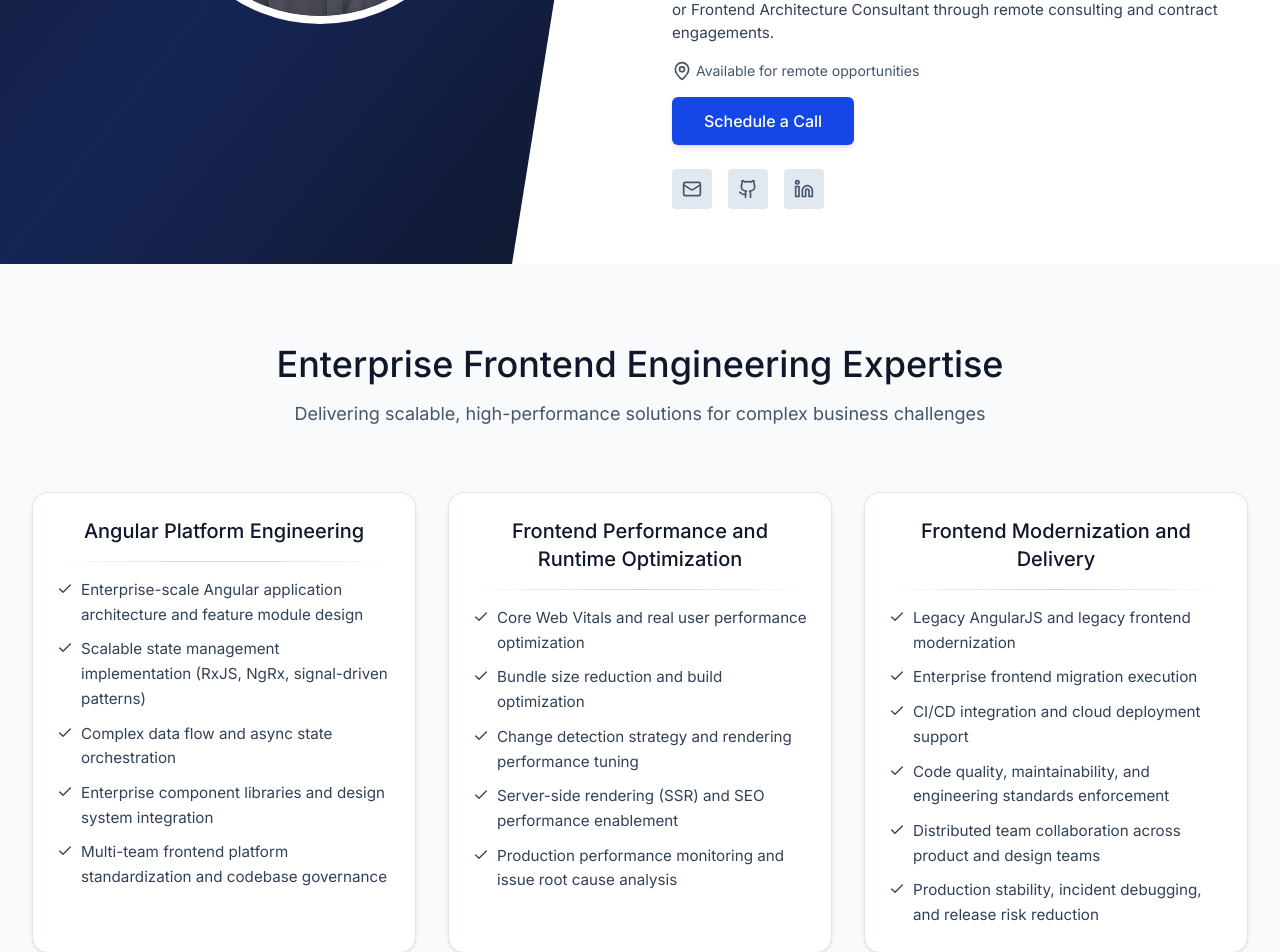
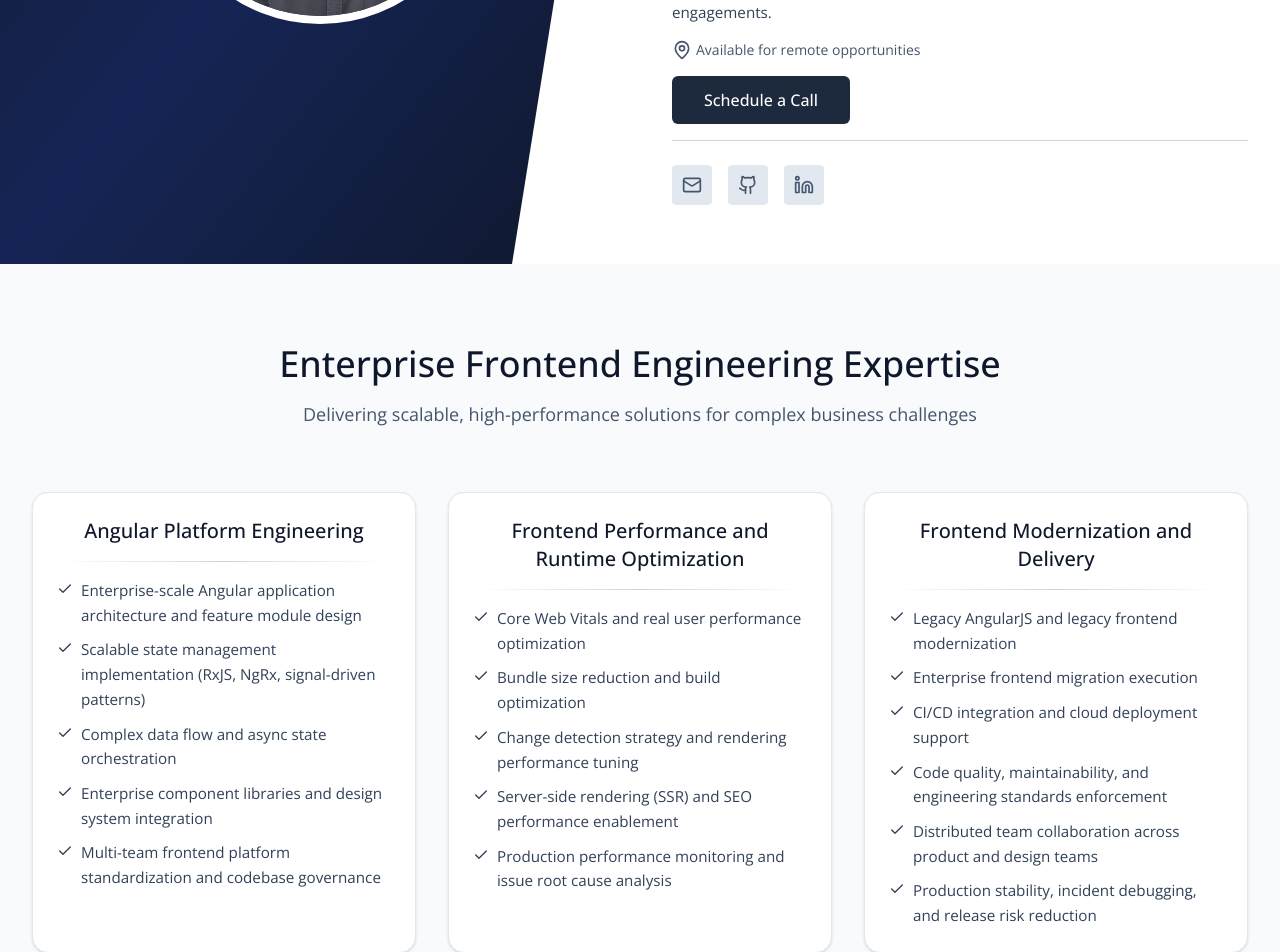
Before and after one commit to chaurasiyaumesh9/mercurion-consulting, a Next.js app: page / in a window 1280 px wide. Shown: the part 600-1552 px from the top of the page. Built offline with nearby package versions, Linux system fonts and the light colour scheme.

Commit message:
font and button color added

```diff
--- a/app/components/sections/ConsultingServices.tsx
+++ b/app/components/sections/ConsultingServices.tsx
@@ -71,7 +71,7 @@ export function ConsultingServices() {
                     <Link
                       href={service.href}
                       aria-label={service.ariaLabel}
-                      className="inline-block bg-blue-700 text-white px-8 py-3 rounded-md shadow-md hover:shadow-lg text-base font-medium hover:bg-blue-800 transition"
+                      className="inline-block bg-slate-800 text-white px-8 py-3 rounded-md shadow-md hover:shadow-lg text-base font-medium hover:bg-blue-800 transition"
                     >
                       Learn More
                     </Link>
--- a/app/components/sections/Expertise.tsx
+++ b/app/components/sections/Expertise.tsx
@@ -54,10 +54,10 @@ export function Expertise() {
           {expertiseAreas.map((area) => (
             <div
               key={area.title}
-              className="group bg-white p-6 border border-slate-200 hover:bg-linear-to-br from-slate-900 to-blue-950 rounded-2xl shadow-sm hover:shadow-md hover:-translate-y-1 transition-all duration-300"
+              className="bg-white p-6 border border-slate-200 rounded-2xl shadow-sm"
             >
               <div className="flex items-center justify-center">
-                <h3 className="text-xl text-slate-900 text-center group-hover:text-white">
+                <h3 className="text-xl text-slate-900 text-center">
                   {area.title}
                 </h3>
               </div>
@@ -67,10 +67,10 @@ export function Expertise() {
               <ul className="space-y-2 md:space-y-2.5">
                 {area.items.map((item) => (
                   <li key={item} className="flex items-start gap-2 leading-relaxed">
-                    <span className="text-slate-700 group-hover:text-slate-200">
+                    <span className="text-slate-700">
                         <Check className="w-4 h-4 shrink-0 mt-0.75" />
                     </span>
-                    <span className="text-slate-700 text-[0.95rem] group-hover:text-slate-200">
+                    <span className="text-slate-700 text-[0.95rem]">
                       {item}
                     </span>
                   </li>
--- a/app/components/sections/HeroSection.tsx
+++ b/app/components/sections/HeroSection.tsx
@@ -71,11 +71,13 @@ export default function HeroSection() {
           <div className="mt-4">
             <Link
               href="/contact"
-              className="inline-block bg-blue-700 text-white px-8 py-3 rounded-md shadow-md hover:shadow-lg text-base font-medium hover:bg-blue-800 transition"
+              className="inline-block bg-slate-800 text-white px-8 py-3 rounded-md text-base font-medium"
             >
               Schedule a Call
             </Link>
           </div>
+
+          <div className="border-b border-slate-300 py-2" />
 
           <div className="flex gap-4 pt-6">
             <Link
--- a/app/layout.tsx
+++ b/app/layout.tsx
@@ -1,5 +1,5 @@
 import type { Metadata } from "next";
-import { Inter } from "next/font/google";
+import { Open_Sans } from "next/font/google";
 import "./globals.css";
 import {
   faqStructuredData,
@@ -13,7 +13,7 @@ import { BackToTop } from "./components/ui/BackToTop";
 import { Analytics } from '@vercel/analytics/react';
 import { SpeedInsights } from '@vercel/speed-insights/next';
 
-const inter = Inter({ subsets: ["latin"] });
+const openSans = Open_Sans({ subsets: ["latin"] });
 
 export const metadata: Metadata = {
   title:
@@ -134,7 +134,7 @@ export default function RootLayout({
             />
         )}
       </head>
-      <body className={inter.className}>
+      <body className={openSans.className}>
         {process.env.NODE_ENV === "production" && (
             <noscript>
                 <iframe
```
